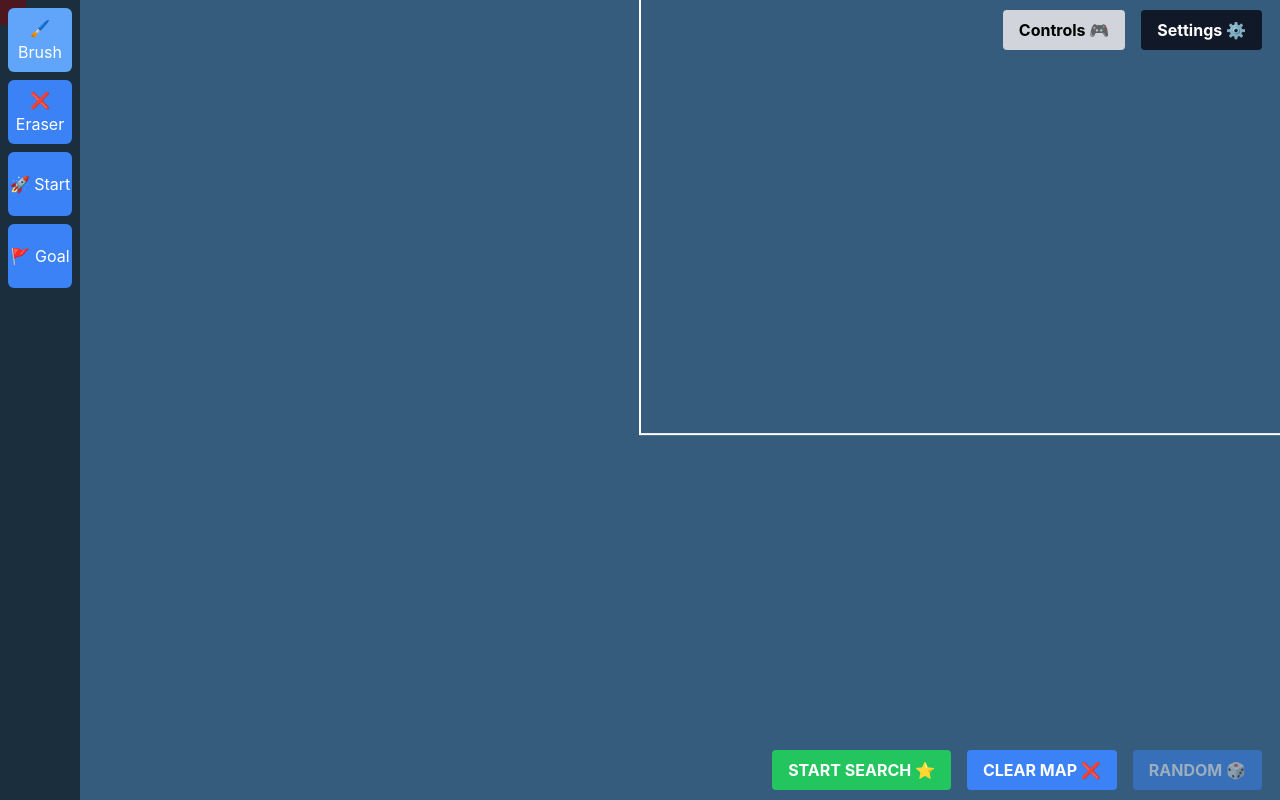
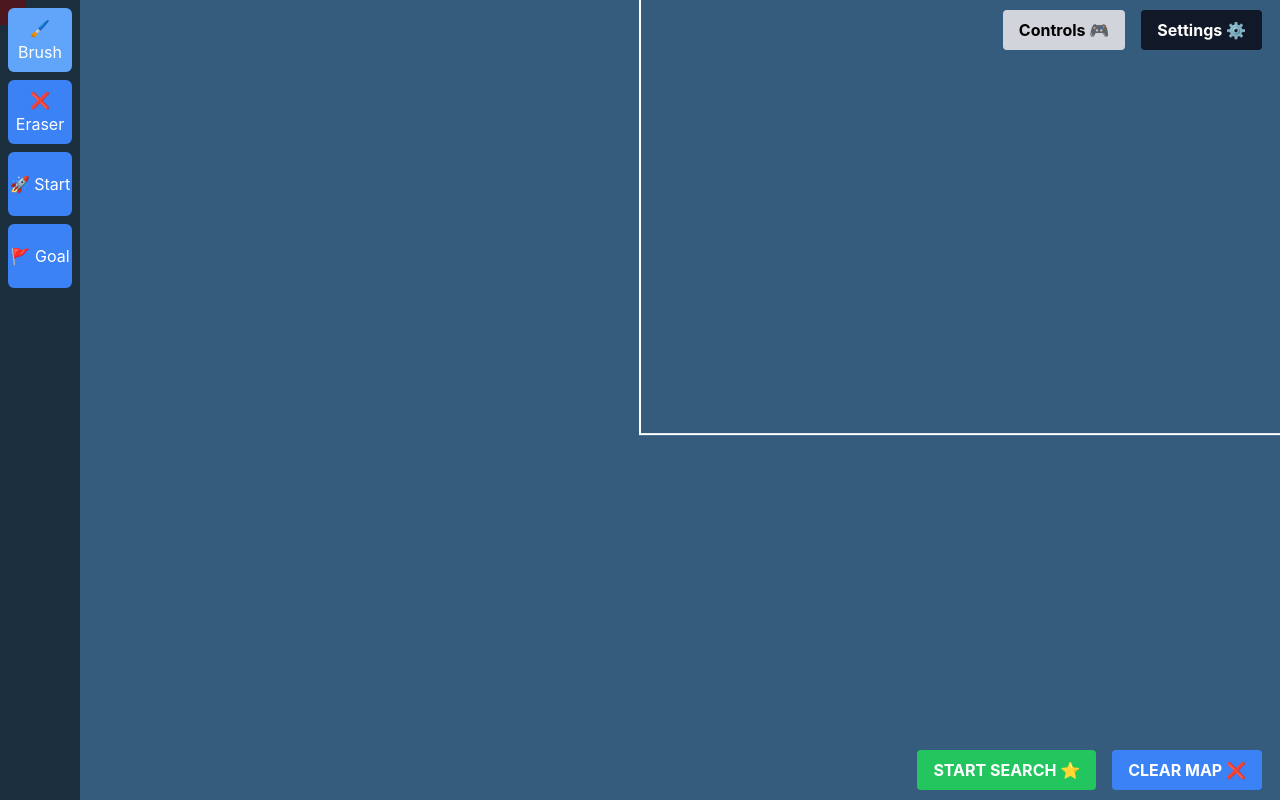
Before and after one commit to br-zhou/path-finder-react, a React (Create React App) app: page / in a window 1280 px wide. Built offline with nearby package versions, Linux system fonts and the light colour scheme.

Commit message:
remove random maze button

```diff
--- a/src/Components/Hotbar.js
+++ b/src/Components/Hotbar.js
@@ -20,7 +20,6 @@ const HotBar = () => {
             {isSearching ? "CANCEL SEARCH" : "START SEARCH ⭐"}
         </button>
         {!isSearching && <button className="bg-blue-500 hover:bg-blue-700 text-white font-bold py-2 px-4 rounded mx-2 select-none" onClick={clearMap}>CLEAR MAP ❌</button>}
-        {!isSearching && <button className="bg-blue-500 text-white font-bold py-2 px-4 rounded mx-2 select-none cursor-not-allowed opacity-50" >RANDOM 🎲</button>}
     </div>
 }
 
```
